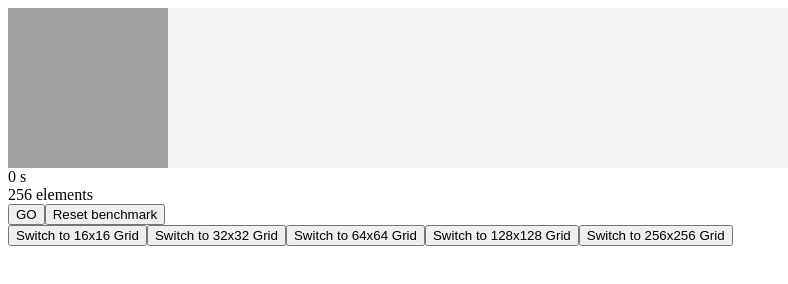
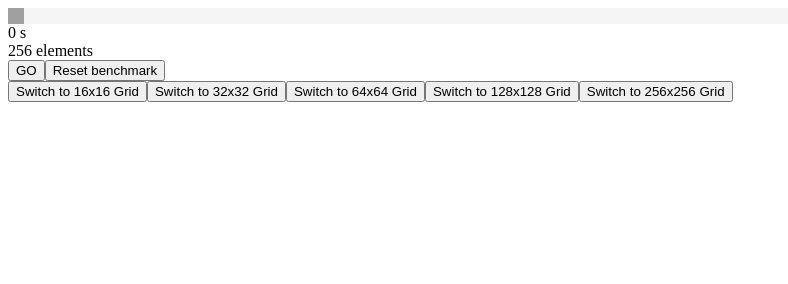
Before and after one commit to gaelcadoret/react-perfs, a plain HTML site: page index.html in a window 1280 px wide. Shown: the whole page, without its empty margins (0-788 px from the left). Drawn offline with Linux system fonts and the light colour scheme.

Commit message:
set cell width to 1px

```diff
--- a/css/styles.css
+++ b/css/styles.css
@@ -6,7 +6,7 @@ html {
 .row {
   display: block;
   background: whitesmoke;
-  height: 10px;
+  height: 1px;
   /*width: 160px;*/
   /*overflow: hidden;*/
 }
@@ -14,8 +14,8 @@ html {
 .cell {
   float: left;
   background: #A0A0A0;
-  height: 10px;
-  width: 10px;
+  height: 1px;
+  width: 1px;
 }
 
 .active {
```
